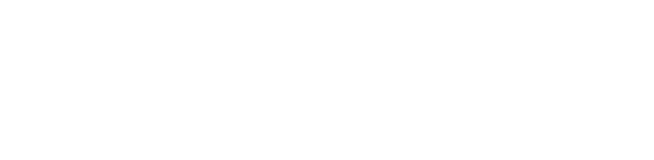
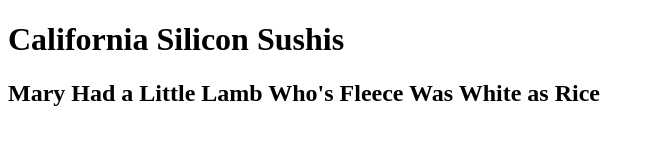
Before and after one commit to efarkas23/This-is-a-New-One, a plain HTML site: page Index.html in a window 1280 px wide. Shown: the whole page, without its empty margins (0-654 px from the left). Drawn offline with Linux system fonts and the light colour scheme.

Commit message:
I am committed
To this project

```diff
--- a/Index.html
+++ b/Index.html
@@ -1,8 +1,9 @@
 <!DOCTYPE html>
 <html>
   <head>
-    <meta charset="utf-8">
-    <title></title>
+    <h1>California Silicon Sushis</h1>
+    <h2>Mary Had a Little Lamb Who's Fleece Was White as Rice</h2>
+    <title>Hannah Montana</title>
   </head>
   <body>
 
```
